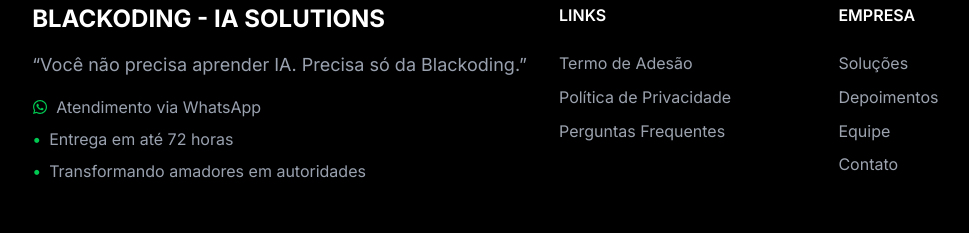
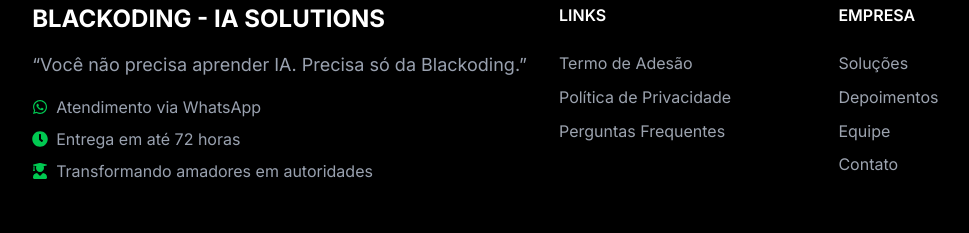
Before and after one commit to vitorfsampaio/blackoding, a Next.js app: page / in a window 1280 px wide. Shown: the part 7060-7293 px from the top of the page, without its empty margins (81-1050 px from the left). Built offline with nearby package versions, Linux system fonts and the light colour scheme.

Commit message:
icons fix

```diff
--- a/src/components/Footer.tsx
+++ b/src/components/Footer.tsx
@@ -1,6 +1,6 @@
 'use client';
 
-import { FaWhatsapp, FaInstagram, FaLinkedin } from 'react-icons/fa';
+import { FaWhatsapp, FaInstagram, FaLinkedin, FaClock, FaUserGraduate } from 'react-icons/fa';
 
 export default function Footer() {
   return (
@@ -21,11 +21,11 @@
                 <span>Atendimento via WhatsApp</span>
               </div>
               <div className="flex items-center gap-2">
-                <span className="text-green-500 flex-shrink-0">•</span>
+                <FaClock className="text-green-500 flex-shrink-0" size={16} />
                 <span>Entrega em até 72 horas</span>
               </div>
               <div className="flex items-center gap-2">
-                <span className="text-green-500 flex-shrink-0">•</span>
+                <FaUserGraduate className="text-green-500 flex-shrink-0" size={16} />
                 <span>Transformando amadores em autoridades</span>
               </div>
             </div>
```
